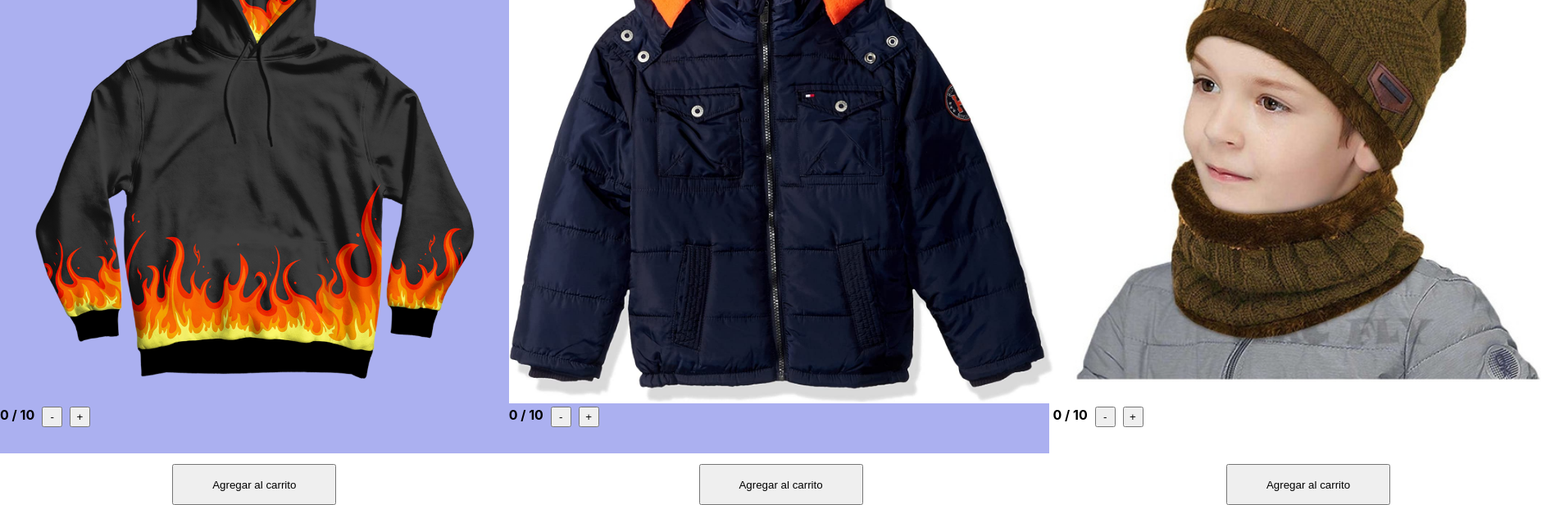
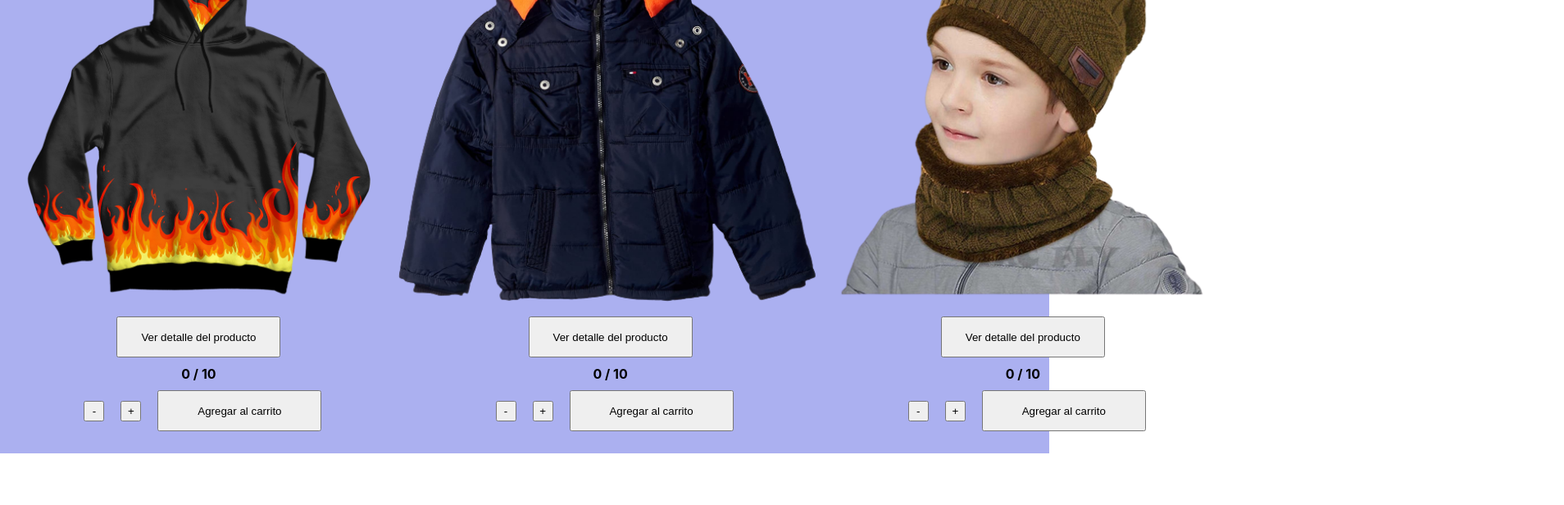
Before and after one commit to FacundoRezoagli/AmarettoKids, a React (Create React App) app: page /item/1 in a window 1280 px wide. Shown: the part 247-863 px from the top of the page at 82% size, 1908 px wide, since content can reach past the window. After the commit the page ends 800 px from the top, so only its background shows below. Built offline with nearby package versions, Linux system fonts and the light colour scheme.

Commit message:
Amareto-Kids Rezoagli Desafio  clase 5

```diff
--- /dev/null
+++ b/public/Mocks/productsData.json
@@ -0,0 +1,17 @@
+[
+    {
+        "nombre": "Buzo Llamas",
+        "stock" : 10,
+        "imagen": "../../assets/Img/img1.jpg"
+    },
+    {
+        "nombre": "Camperon Azul",
+        "stock" : 10,
+        "imagen": "../../assets/Img/img2.jpg"
+    },
+    {
+        "nombre": "Gorro/Bufanda",
+        "stock" : 10,
+        "imagen": "../../assets/Img/img3.jpg"
+    }
+]
--- a/src/components/Cart/Cart.css
+++ b/src/components/Cart/Cart.css
@@ -1,4 +1,4 @@
-.container
+.cartContainer
 {
     width: 80px;
     height: 22px;
@@ -6,7 +6,7 @@
     padding-right: 30px;
 }
 
-.container:hover
+.cartContainer:hover
 {
     color: white;
 }
--- a/src/components/Cart/Cart.js
+++ b/src/components/Cart/Cart.js
@@ -3,7 +3,7 @@ import './Cart.css'
 import {BsCart4} from 'react-icons/bs'
 export const Cart = ({numero}) => {
   return (
-    <div className='container'>
+    <div className='cartContainer'>
       <BsCart4/>
       <div className='cartNumber'>
         {numero}
--- /dev/null
+++ b/src/components/Item/Item.css
@@ -0,0 +1,35 @@
+.cartAddButton
+{
+    width: 200px;
+    height: 50px;
+    margin-left: 10px;
+}
+.amountButton
+{
+    margin-left: 10px;
+    margin-right: 10px;
+    width: 25px;
+    height: 25px;
+}
+.itemImage
+{
+    height: 500px;
+}
+.itemContainer
+{
+    /* border: 1px solid red; */
+    text-align: center;
+    height: auto;
+    width: 3;
+}
+.itemStock
+{
+    font-size: medium;
+    margin-bottom: 10px
+}
+.itemDetailButton
+{
+    width: 200px;
+    height: 50px;
+    margin-bottom: 10px;
+}
--- /dev/null
+++ b/src/components/Item/Item.js
@@ -0,0 +1,34 @@
+import {React, useState }from "react";
+import "./Item.css";
+
+const Item = ({stock , url, producto}) => {
+
+    const [contador, setContador] = useState(0);
+
+    const count = (value) => {
+        const result = contador + value
+        if(result<=stock && result >= 0){
+            setContador(contador + value)
+        };
+    };
+
+    return(
+        <div className="itemContainer">
+
+            <h1 className="itemTitle">{producto}</h1>
+
+            <img className="itemImage" src={url} alt={producto}/>
+
+            <div className="itemDisplay">
+            <button className="itemDetailButton" >Ver detalle del producto</button>
+                <h1 className="itemStock">{contador} / {stock}</h1>
+                <div className="itemButtons">
+                    <button className="amountButton"  onClick={() => count(-1)}>-</button>
+                    <button className="amountButton" onClick={() => count(+1)}>+</button>
+                    <button className="cartAddButton"> Agregar al carrito</button>
+                </div>
+            </div>
+        </div>
+    )
+}
+export default Item;
--- a/src/components/ItemCount/ItemCount.css
+++ /dev/null
@@ -1,27 +0,0 @@
-.btn
-{
-    width: 200px;
-    height: 50px;
-}
-.btn2
-{
-    width: 25px;
-    height: 25px;
-}
-.item
-{
-    height: 640px;
-}
-.container
-{
-
-    text-align: center;
-    display: flex;
-    height: 70px;
-    width: 140px;
-    justify-content: space-between;
-}
-.display
-{
-    font-size: medium;
-}
--- a/src/components/ItemCount/ItemCount.js
+++ /dev/null
@@ -1,35 +0,0 @@
-import {React, useState }from "react";
-import "./ItemCount.css";
-
-const ItemCount = ({stock , url, producto}) => {
-
-    const [contador, setContador] = useState(0);
-
-    const count = (value) => {
-        const result = contador + value
-        if(result<=stock && result >= 0){
-            setContador(contador + value)
-        };
-    };
-
-    return(
-        <div >
-
-            <h1>{producto}</h1>
-
-            <img className="item" src={url} alt={producto}/>
-
-            <div className="container">
-
-                <h1 className="display">{contador} / {stock}</h1>
-                <button className="btn2"  onClick={() => count(-1)}>-</button>
-
-                <button className="btn2" onClick={() => count(+1)}>+</button>
-
-
-            </div><button className="btn"> Agregar al carrito</button>
-        </div>
-    )
-}
-
-export default ItemCount;
--- /dev/null
+++ b/src/components/ItemList/ItemList.css
@@ -0,0 +1,7 @@
+.itemListContainer
+{
+  /* border: 2px solid green; */
+  margin-top: 30px;
+  display: flex;
+  justify-content: space-around;
+}
--- /dev/null
+++ b/src/components/ItemList/ItemList.js
@@ -0,0 +1,42 @@
+import React, {useEffect, useState} from "react";
+import Item from "../Item/Item";
+import img1 from '../../assets/Img/img1.jpg'
+import img2 from '../../assets/Img/img2.jpg'
+import img3 from '../../assets/Img/img3.jpg'
+import './ItemList.css'
+export const ItemList = ({numero}) => {
+
+const [products, setProducts] = useState(null)
+
+useEffect
+(
+  () =>
+  {
+    const getProducts = async() =>
+    {
+      try
+      {
+        const response = await fetch('/Mocks/productsData.json')
+        const data = await response.json()
+        console.log(data)
+        setProducts(data)
+      }
+      catch(error)
+      {
+        console.log("Hubo un error:")
+        console.log(error)
+      }
+    }
+
+    getProducts()
+  }, []
+)
+  return (
+    <div className="itemListContainer">
+      <Item url = {img1} stock = {10} producto = {'Buzo Llamas'} />
+      <Item url = {img2} stock = {10} producto = {'Camperon Azul'}/>
+      <Item url = {img3} stock = {10} producto = {'Gorro/Bufanda'}/>
+    </div>
+  );
+};
+export default ItemList;
--- a/src/components/ItemListContainer/ItemListContainer.js
+++ b/src/components/ItemListContainer/ItemListContainer.js
@@ -1,15 +1,10 @@
 import React from 'react'
 import './ItemListContainer.css'
-import  ItemCount  from '../ItemCount/ItemCount'
-import img1 from '../../assets/Img/img1.jpg'
-import img2 from '../../assets/Img/img2.jpg'
-import img3 from '../../assets/Img/img3.jpg'
+import {ItemList} from '../ItemList/ItemList'
 const ItemListContainer = () => {
   return (
-    <div className='container'>
-      <ItemCount url = {img1} stock = {10} producto = {'Buzo Llamas'} />
-      <ItemCount url = {img2} stock = {10} producto = {'Camperon Azul'}/>
-      <ItemCount url = {img3} stock = {10} producto = {'Gorro/Bufanda'}/>
+    <div className='itemListContainerContainer'>
+      <ItemList/>
     </div>
   )
 }
```
Also changed, not shown: src/assets/Img/img2.jpg, src/assets/Img/img3.jpg.
